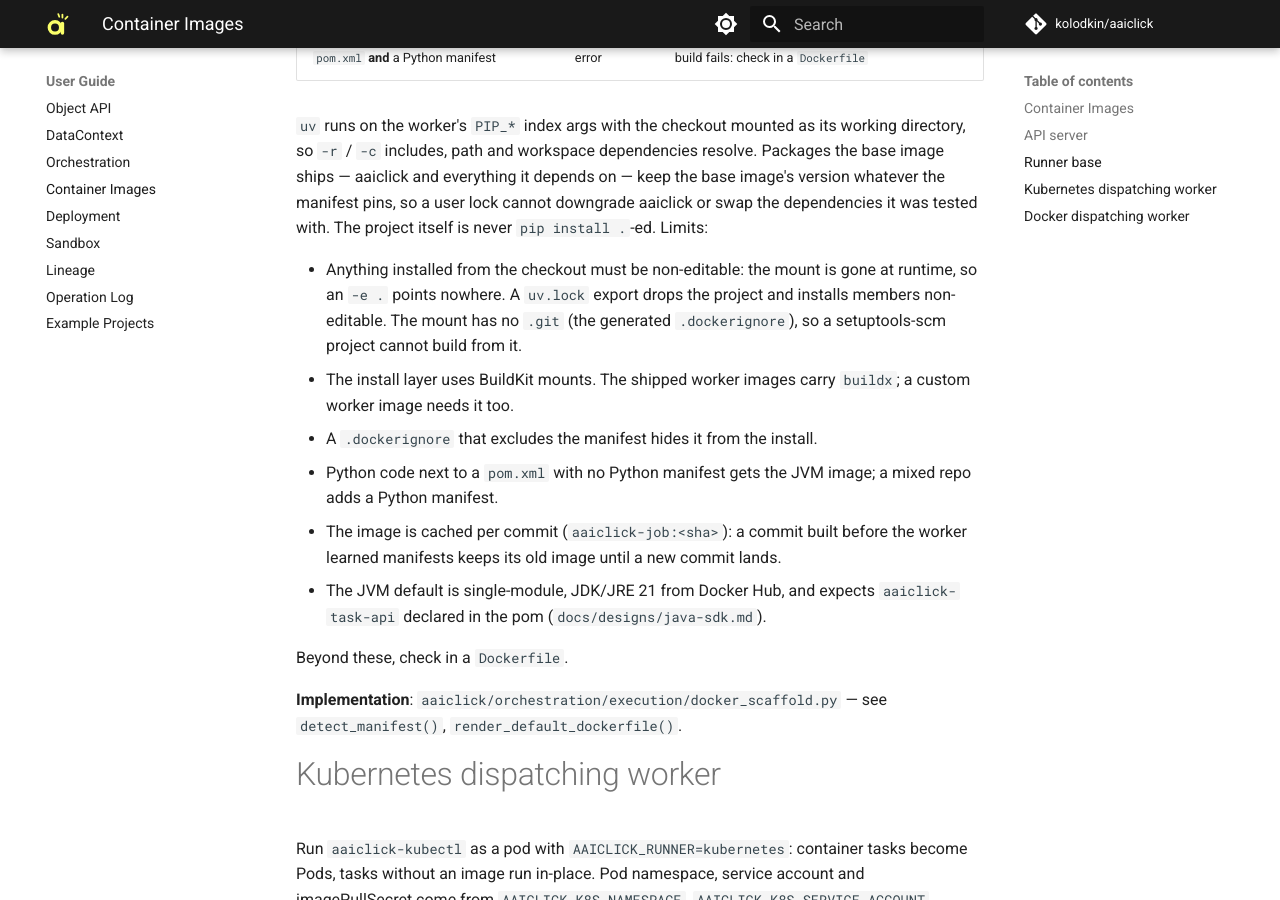
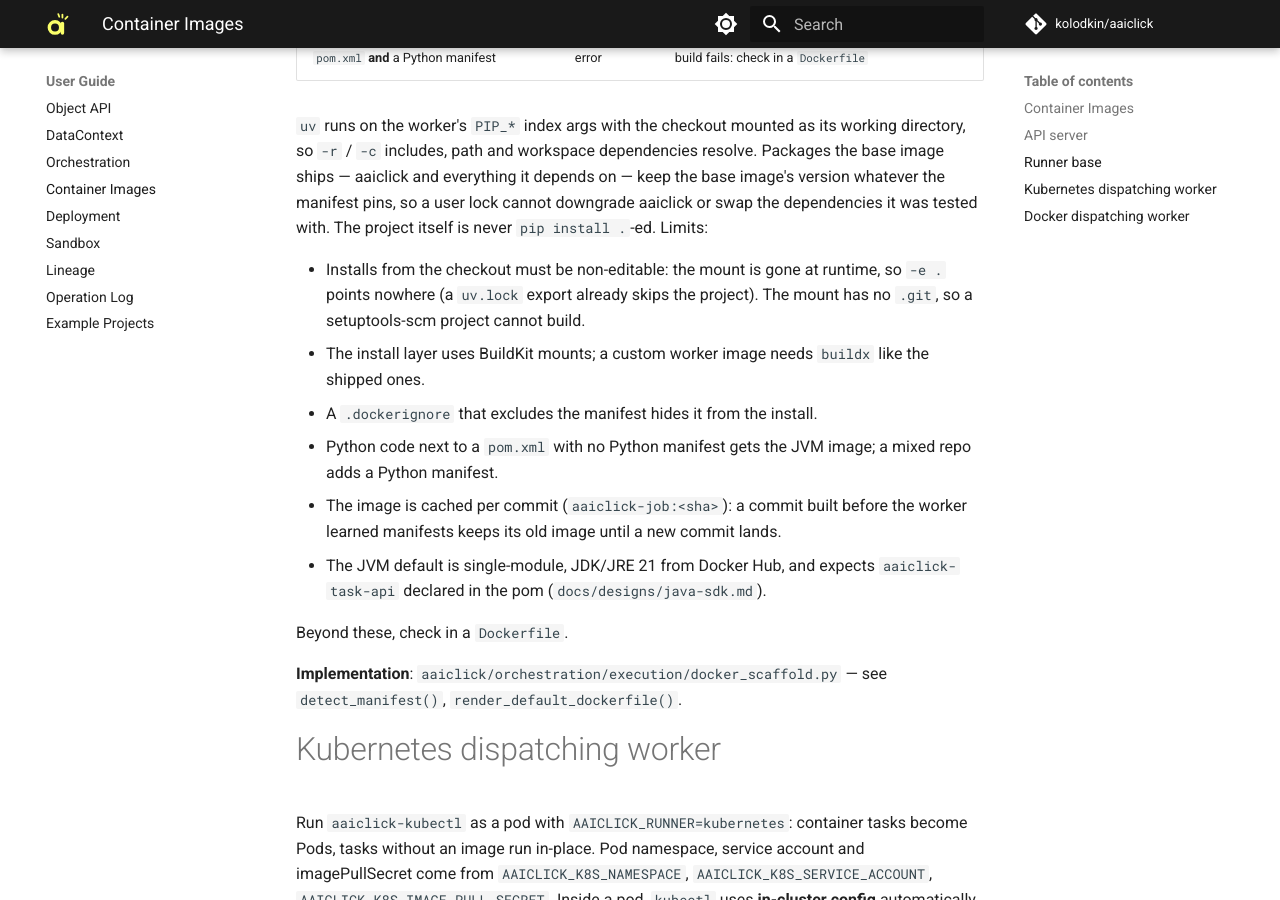
Before and after one commit to kolodkin/aaiclick, an MkDocs documentation site: the page built from docs/user_guide/container_images.md, in a window 1280 px wide and 900 px high, scrolled down 1697 px. Built offline with MkDocs 1.6.1 and Material for MkDocs 9.7.7, drawn with Linux system fonts in a browser that asks for light colours; comment, search, counter and statistics services are not loaded.

Commit message:
Tighten the runner-base limits
Co-Authored-By: Claude Fable 5.1 <noreply@anthropic.com>
Claude-Session: https://claude.ai/code/session_01UoJvTa4fvZgPfTerrp9xBp

```diff
--- a/docs/user_guide/container_images.md
+++ b/docs/user_guide/container_images.md
@@ -66,12 +66,11 @@ on — keep the base image's version whatever the manifest pins, so a user lock
 cannot downgrade aaiclick or swap the dependencies it was tested with. The
 project itself is never `pip install .`-ed. Limits:
 
-- Anything installed from the checkout must be non-editable: the mount is gone
-  at runtime, so an `-e .` points nowhere. A `uv.lock` export drops the project
-  and installs members non-editable. The mount has no `.git` (the generated
-  `.dockerignore`), so a setuptools-scm project cannot build from it.
-- The install layer uses BuildKit mounts. The shipped worker images carry
-  `buildx`; a custom worker image needs it too.
+- Installs from the checkout must be non-editable: the mount is gone at
+  runtime, so `-e .` points nowhere (a `uv.lock` export already skips the
+  project). The mount has no `.git`, so a setuptools-scm project cannot build.
+- The install layer uses BuildKit mounts; a custom worker image needs `buildx`
+  like the shipped ones.
 - A `.dockerignore` that excludes the manifest hides it from the install.
 - Python code next to a `pom.xml` with no Python manifest gets the JVM image;
   a mixed repo adds a Python manifest.
```
